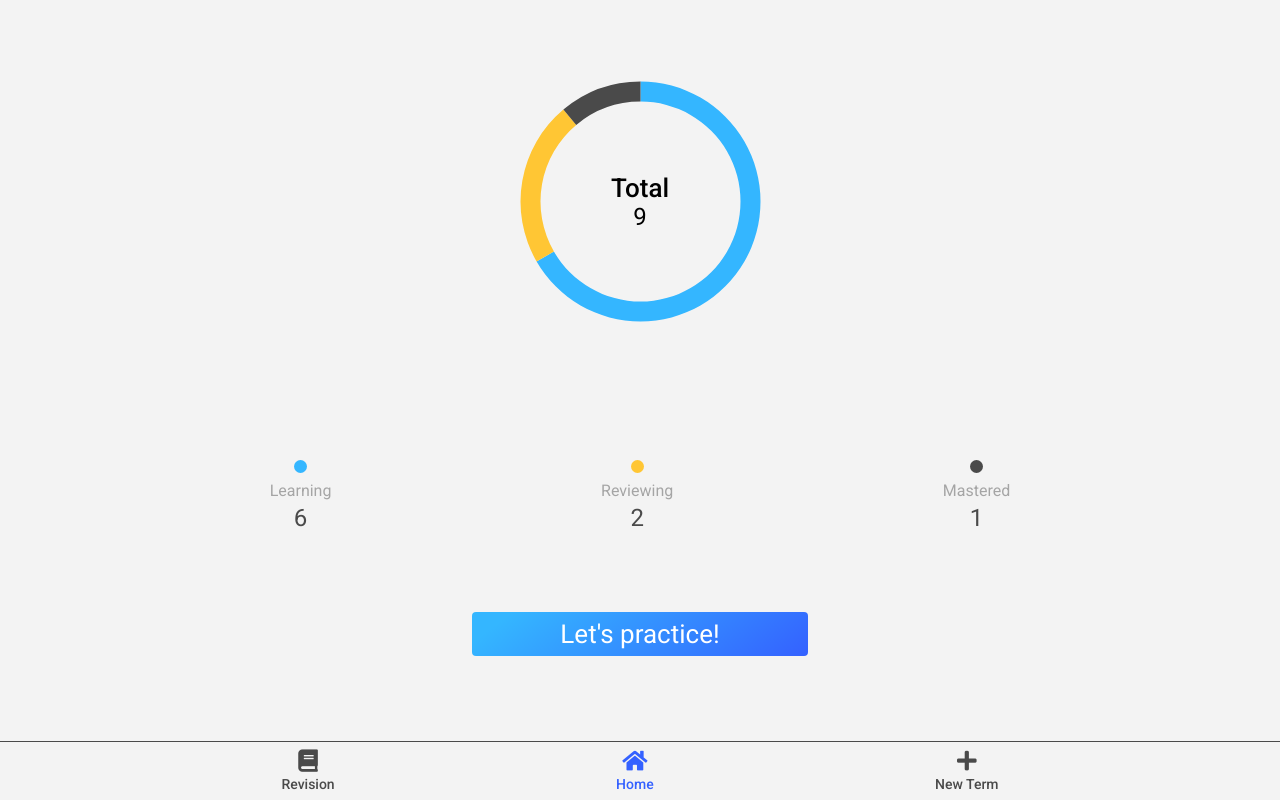
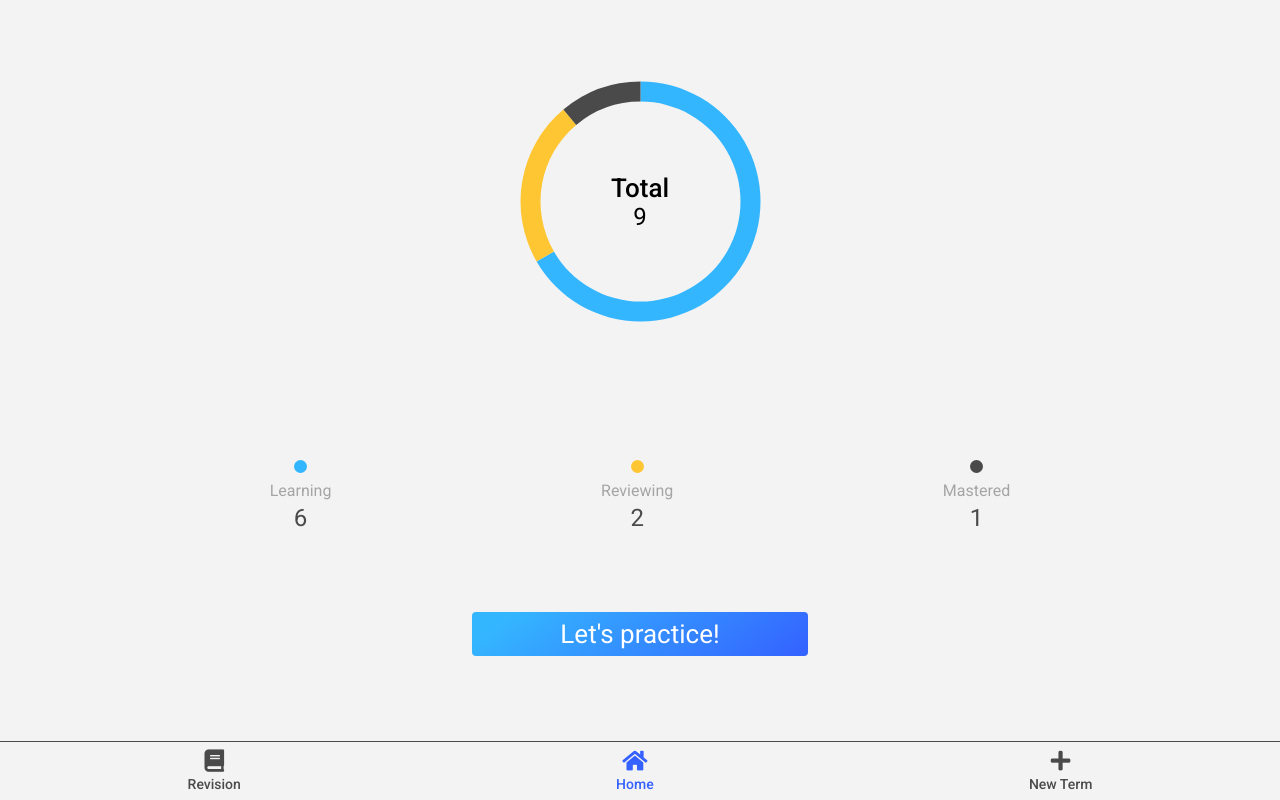
Before and after one commit to JeremyGillard/fluent-frontend, a Vue app: page / in a window 1280 px wide. Built offline with nearby package versions, Linux system fonts and the light colour scheme.

Commit message:
feat(login): login screen preparation + navbar space around correction

```diff
--- a/src/components/NavBar.vue
+++ b/src/components/NavBar.vue
@@ -55,7 +55,7 @@
   width: 100%;
   display: flex;
   flex-flow: row nowrap;
-  justify-content: space-evenly;
+  justify-content: space-around;
   align-items: center;
   padding: 0.5rem 0;
 }
--- a/src/router/index.js
+++ b/src/router/index.js
@@ -1,4 +1,4 @@
-import { createRouter, createWebHashHistory } from 'vue-router';
+import { createRouter, createWebHistory } from 'vue-router';
 import Home from '../views/Home.vue';
 import NewTerm from '../views/NewTerm.vue';
 import Revision from '../views/Revision.vue';
@@ -22,7 +22,7 @@
 ];
 
 const router = createRouter({
-  history: createWebHashHistory(),
+  history: createWebHistory(),
   routes,
 });
 
```
Also changed, not shown: src/assets/book.png (added), src/assets/logo.png (deleted), src/views/Login.vue (added).
